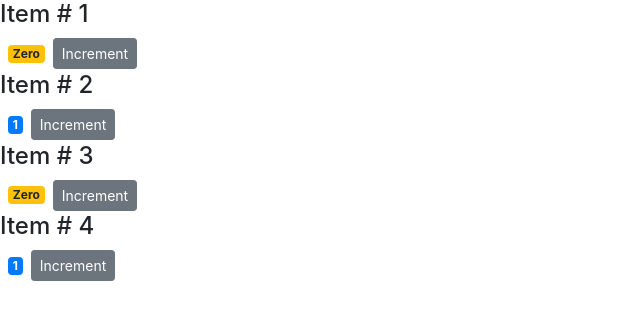
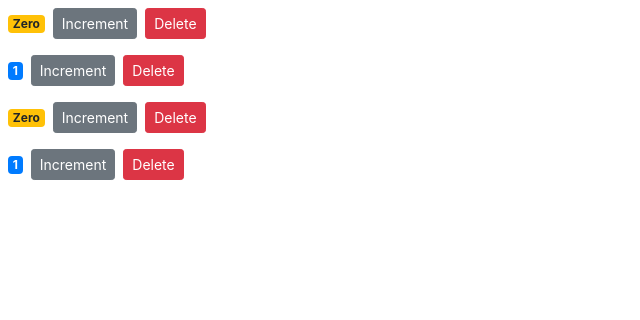
Before and after one commit to JayDub21/shopping-cart, a React (Create React App) app: page / in a window 1280 px wide. Shown: the top 320 px of the page, without its empty margins (0-640 px from the left). Built offline with nearby package versions, Linux system fonts and the light colour scheme.

Commit message:
delete btn, onDelete in child & handleDelete in parent to update state

```diff
--- a/src/components/counter.jsx
+++ b/src/components/counter.jsx
@@ -2,7 +2,7 @@
 
 class Counter extends Component {
   state = {
-    value: this.props.value,
+    value: this.props.counter.value,
   };
 
   handleIncrement = (product) => {
@@ -13,13 +13,18 @@
   render() {
     return (
       <div>
-        {this.props.children}
         <span className={this.getBadgeClasses()}>{this.formatCount()}</span>
         <button
-          onClick={() => this.handleIncrement({ id: 1 })}
+          onClick={() => this.handleIncrement(this.props.counter.id)}
           className='btn btn-secondary btn-sm'
         >
           Increment
+        </button>
+        <button
+          onClick={() => this.props.onDelete(this.props.counter.id)}
+          className='btn btn-danger btn-sm m-2'
+        >
+          Delete
         </button>
       </div>
     );
--- a/src/components/counters.jsx
+++ b/src/components/counters.jsx
@@ -10,13 +10,22 @@
       { id: 4, value: 1 },
     ],
   };
+
+  handleDelete = (counterId) => {
+    const counters = this.state.counters.filter((c) => c.id !== counterId);
+    this.setState({ counters });
+  };
   render() {
     return (
       <div>
         {this.state.counters.map((counter) => (
-          <Counter key={counter.id} value={counter.value}>
-            <h4>Item # {counter.id}</h4>
-          </Counter>
+          <Counter
+            key={counter.id}
+            onDelete={this.handleDelete}
+            counter={counter}
+            // value={counter.value}
+            // id={counter.id}
+          />
         ))}
       </div>
     );
```
